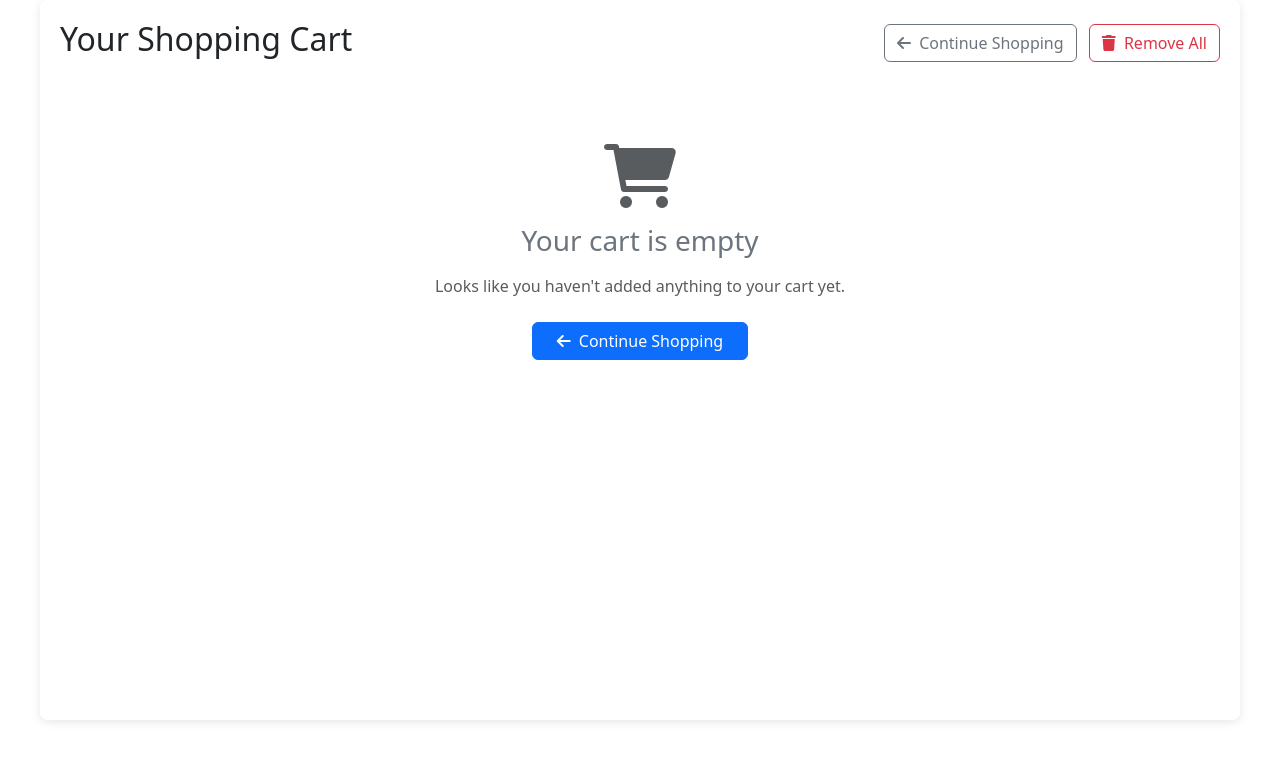
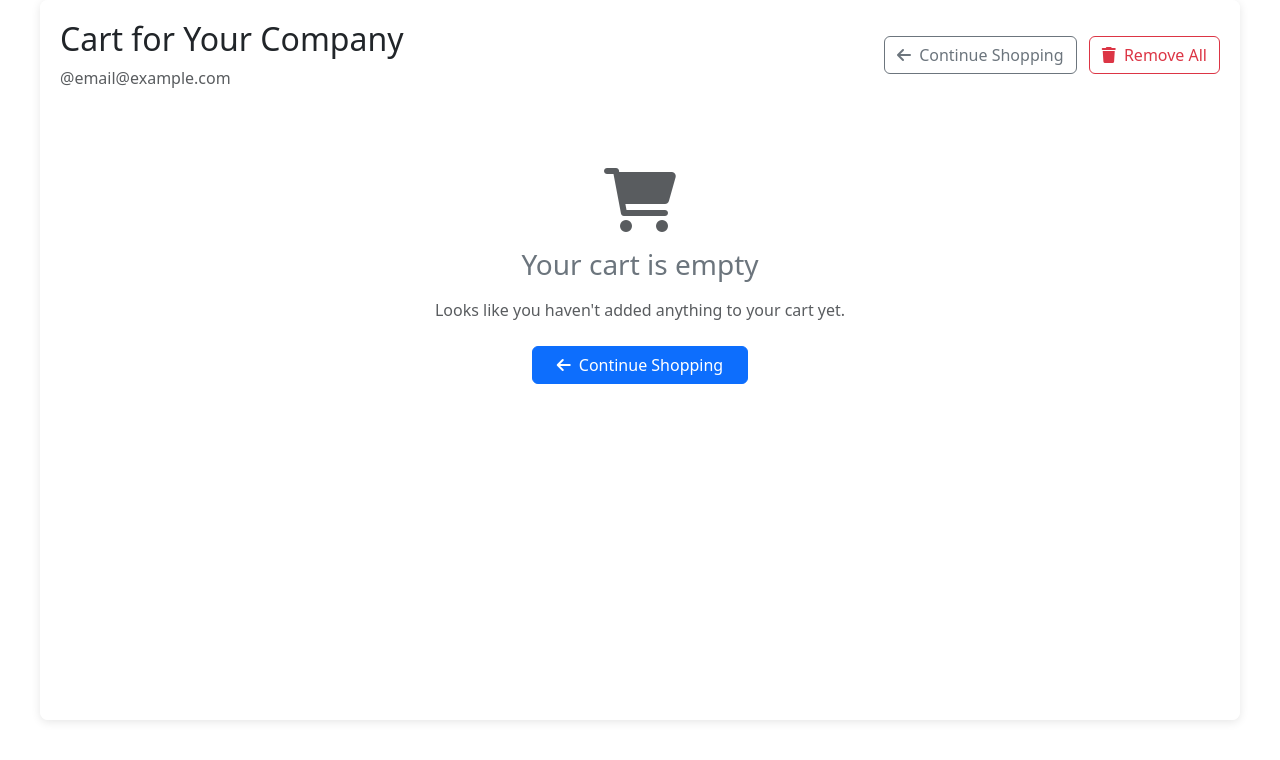
Before and after one commit to ADCY245/wqa, a Flask app: page /cart in a window 1280 px wide. Shown: the top 760 px of the page. Run offline with Flask 3, Linux system fonts and the light colour scheme.

Commit message:
Update cart.html

```diff
--- a/templates/cart.html
+++ b/templates/cart.html
@@ -125,7 +125,10 @@
 <body>
     <div class="cart-container">
         <div class="cart-header">
-            <h2>Your Shopping Cart</h2>
+            <div>
+                <h2>Cart for <span id="companyName">Your Company</span></h2>
+                <p class="text-muted mb-0" id="companyEmail">@email@example.com</p>
+            </div>
             <div>
                 <a href="{{ url_for('home') }}" class="btn btn-outline-secondary me-2">
                     <i class="fas fa-arrow-left me-1"></i> Continue Shopping
@@ -361,6 +364,46 @@
     <script src="https://cdn.jsdelivr.net/npm/bootstrap@5.3.3/dist/js/bootstrap.bundle.min.js"></script>
     <script src="{{ url_for('static', filename='js/cart.js') }}"></script>
 
+    <script>
+        document.addEventListener('DOMContentLoaded', function() {
+            // Try to get company info from URL parameters
+            const urlParams = new URLSearchParams(window.location.search);
+            const companyName = urlParams.get('company');
+            const companyEmail = urlParams.get('email');
+
+            // Update the company info in the header if available
+            if (companyName) {
+                document.getElementById('companyName').textContent = companyName;
+            }
+
+            if (companyEmail) {
+                const emailElement = document.getElementById('companyEmail');
+                emailElement.textContent = `@${companyEmail}`;
+                emailElement.href = `mailto:${companyEmail}`;
+                emailElement.style.cursor = 'pointer';
+                emailElement.title = 'Click to email';
+            }
+
+            // Also try to get from localStorage as fallback
+            const savedCompany = localStorage.getItem('selectedCompany');
+            if (savedCompany && !companyName) {
+                try {
+                    const company = JSON.parse(savedCompany);
+                    if (company.name) document.getElementById('companyName').textContent = company.name;
+                    if (company.email) {
+                        const emailElement = document.getElementById('companyEmail');
+                        emailElement.textContent = `@${company.email}`;
+                        emailElement.href = `mailto:${company.email}`;
+                        emailElement.style.cursor = 'pointer';
+                        emailElement.title = 'Click to email';
+                    }
+                } catch (e) {
+                    console.error('Error parsing saved company:', e);
+                }
+            }
+        });
+    </script>
+
     <style>
         .remove-btn {
             background: none;
```
